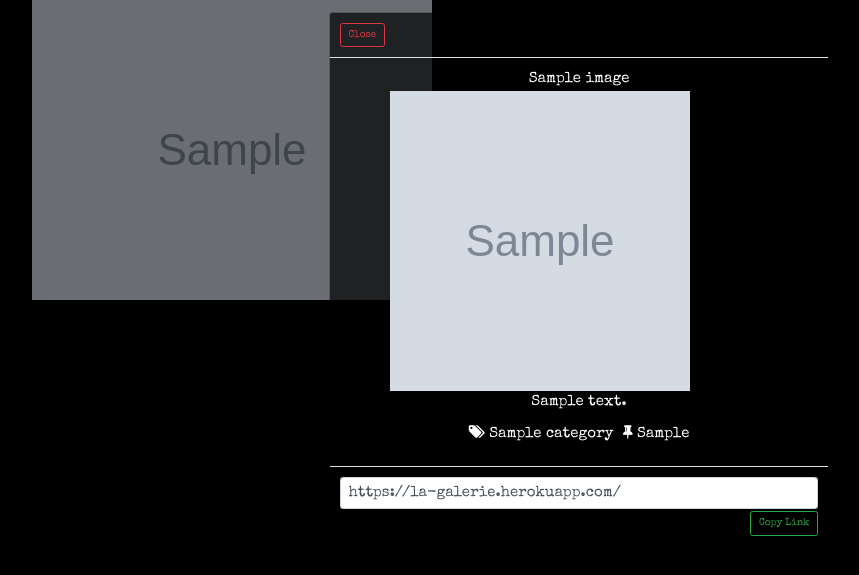
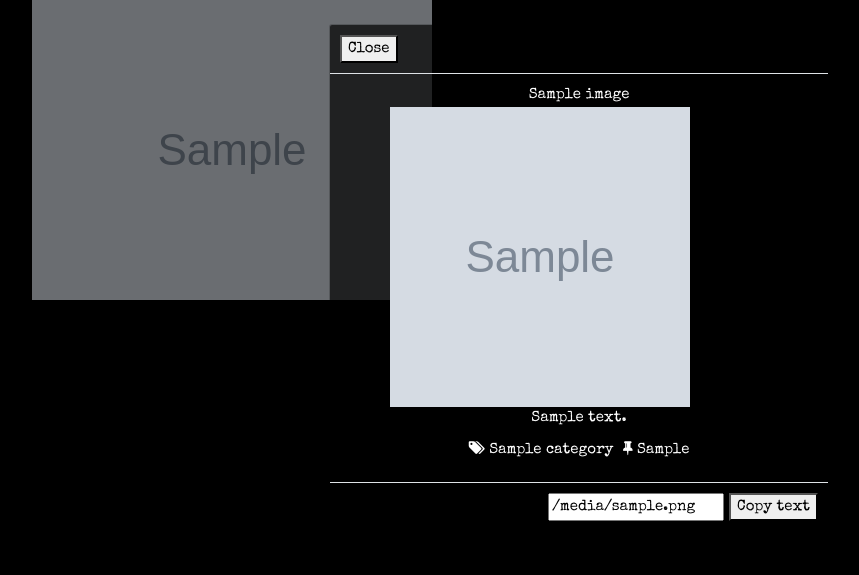
Before and after one commit to KarenNgala/Gallery, a Django app: page /gallery/ in a window 1280 px wide, after a click that opens the changed part. Shown: the part 122-697 px from the top of the page, without its empty margins (61-920 px from the left). Run offline with Django 3.2, Linux system fonts and the light colour scheme; tables that the repository leaves empty hold one stand-in row (values such as "Sample post"); grey boxes marked "Sample" are stand-in pictures; some libraries are stand-ins or nearby versions.

Commit message:
Add functionality to copy image link

```diff
--- a/picha/static/css/style.css
+++ b/picha/static/css/style.css
@@ -41,7 +41,8 @@ img {
 .form-control,
 .modal-body,
 .modal-footer,
-.modal-header {
+.modal-header,
+.btn {
     font-size: 15px;
 }
 
--- /dev/null
+++ b/picha/static/js/script.js
@@ -0,0 +1,16 @@
+function myFunction() {
+    var copyText = document.getElementById("myInput");
+
+    copyText.select();
+    copyText.setSelectionRange(0, 99999);
+
+    document.execCommand("copy");
+}
+
+$(function() {
+    $('button[data-toggle="tooltip"]').tooltip({
+        animated: 'fade',
+        placement: 'top',
+        trigger: 'click'
+    });
+})
--- a/picha/templates/base.html
+++ b/picha/templates/base.html
@@ -26,7 +26,9 @@
     <script src="https://code.jquery.com/jquery-3.2.1.slim.min.js" integrity="sha384-KJ3o2DKtIkvYIK3UENzmM7KCkRr/rE9/Qpg6aAZGJwFDMVNA/GpGFF93hXpG5KkN" crossorigin="anonymous"></script>
     <script src="https://cdnjs.cloudflare.com/ajax/libs/popper.js/1.12.9/umd/popper.min.js" integrity="sha384-ApNbgh9B+Y1QKtv3Rn7W3mgPxhU9K/ScQsAP7hUibX39j7fakFPskvXusvfa0b4Q" crossorigin="anonymous"></script>
     <script src="https://maxcdn.bootstrapcdn.com/bootstrap/4.0.0/js/bootstrap.min.js" integrity="sha384-JZR6Spejh4U02d8jOt6vLEHfe/JQGiRRSQQxSfFWpi1MquVdAyjUar5+76PVCmYl" crossorigin="anonymous"></script>
+
     <script src="https://ajax.googleapis.com/ajax/libs/jquery/3.2.1/jquery.min.js"></script>
+    <script src="{% static 'js/script.js' %}"></script>
     {% bootstrap_javascript %} {% endblock %}
 </body>
 
--- a/picha/templates/gallery.html
+++ b/picha/templates/gallery.html
@@ -21,7 +21,7 @@
                 <div class="modal-dialog modal-dialog-centered modal-md" role="document">
                     <div class="modal-content popup">
                         <div class="modal-header">
-                            <button type="button" class="btn btn-outline-danger" data-dismiss="modal">Close
+                            <button type="button" data-dismiss="modal">Close
                         </div>
                         <div class="modal-body text-center">
                             <h4 class="modal-title" id="imageheader">{{item.title}}</h4>
@@ -33,9 +33,8 @@
                             </ul>
                         </div>
                         <div class="modal-footer">
-                            <input class="form-control" type="text" value="https://la-galerie.herokuapp.com/{{image.image_link.url}}">
-                            <button  type="button" value="https://la-galarie.herokuapp.com{{image.image_link.url}}"  onclick="copyLink(this.value)" class="btn btn-outline-success my-2 my-sm-0 link-btn">Copy Link</button>
-                            </button>
+                            <input type="text" value="{{item.image_link.url}}" id="myInput">
+                            <button onclick="myFunction()" onmouseout="outFunc()" data-toggle="tooltip" title="copied!">Copy text</button>
                         </div>
                     </div>
                 </div>
```
